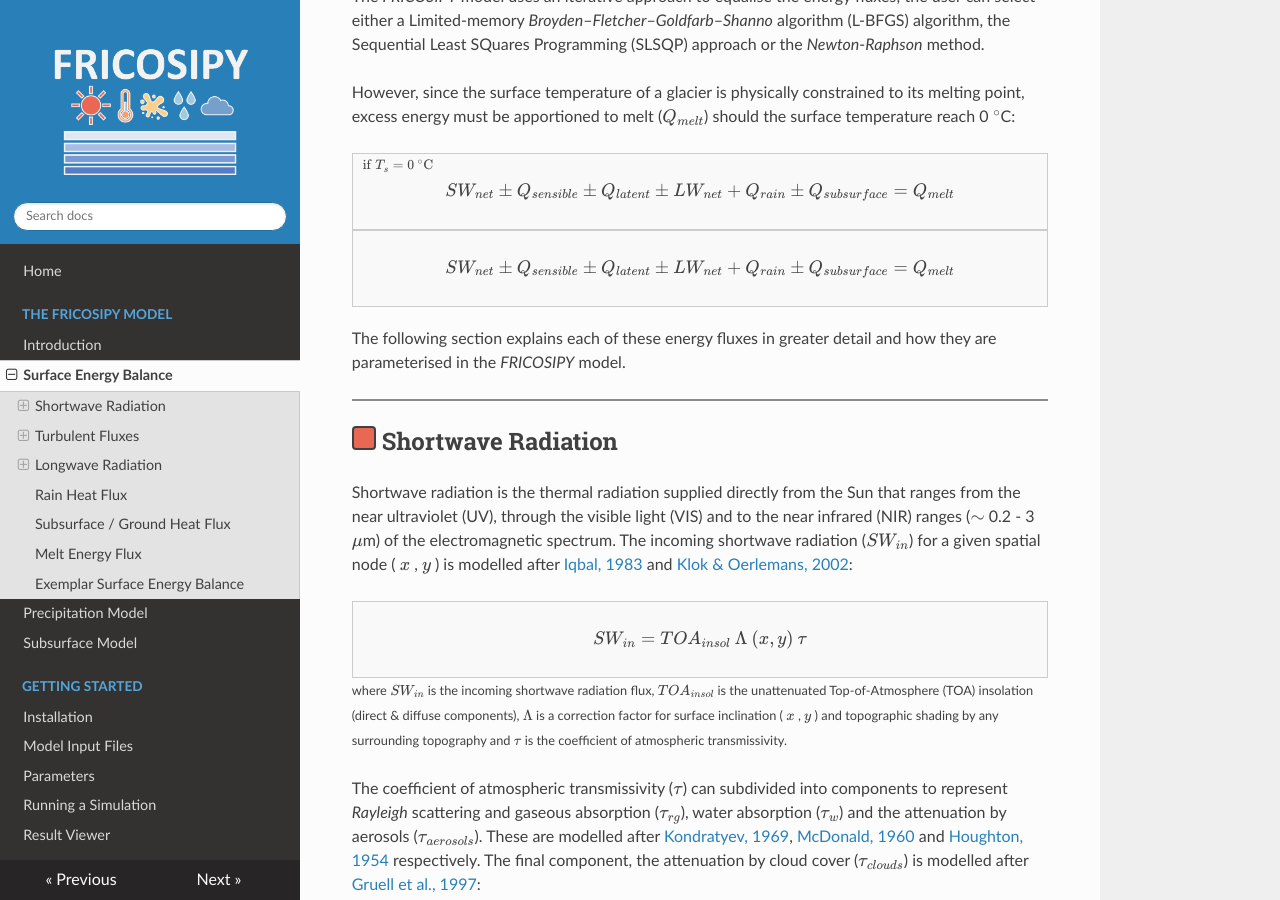
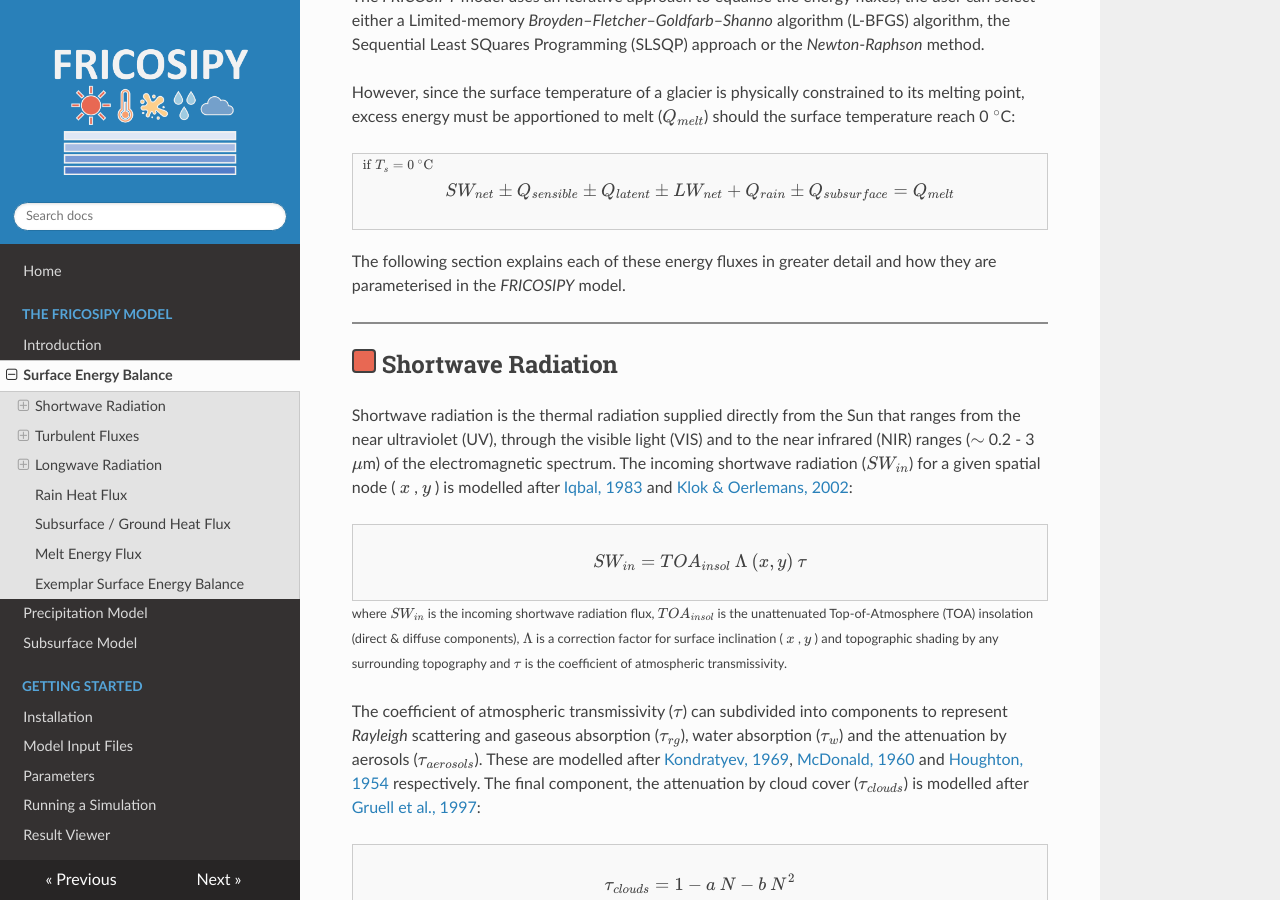
Before and after one commit to MarcusGastaldello/FRICOSIPY, an MkDocs documentation site: the page built from docs/surface_energy_balance.md, in a window 1280 px wide and 900 px high, scrolled down 977 px. Built offline with MkDocs 1.6.1, drawn with Linux system fonts in a browser that asks for light colours; nearby versions of some CDN libraries.

Commit message:
Update surface_energy_balance.md

```diff
--- a/docs/surface_energy_balance.md
+++ b/docs/surface_energy_balance.md
@@ -31,12 +31,6 @@ However, since the surface temperature of a glacier is physically constrained to
   SW_{net} \pm Q_{sensible} \pm Q_{latent} \pm LW_{net}
   + Q_{rain} \pm Q_{subsurface} = Q_{melt}
   $$
-</div>
-
-<div style="border:1px solid #ccc; padding:10px; background:#f9f9f9;">
-$$
-SW_{net} \pm Q_{sensible} \pm Q_{latent} \pm LW_{net} + Q_{rain} \pm Q_{subsurface} = Q_{melt}
-$$
 </div>
 <div style="height: 20px;"></div>
 The following section explains each of these energy fluxes in greater detail and how they are parameterised in the *FRICOSIPY* model.
```
